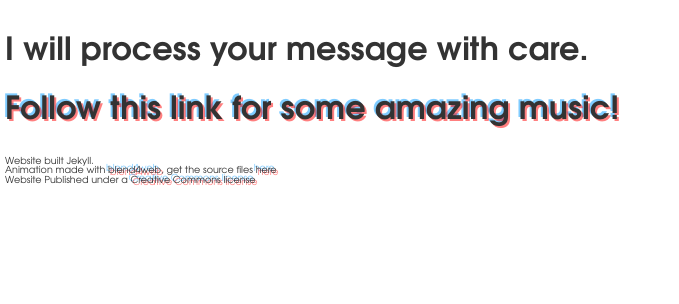
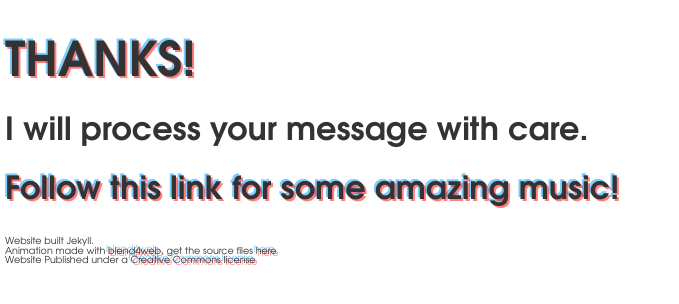
Before and after one commit to Sakrecoer/set.hallstrom, a Jekyll site: the page built from contact-success.html, in a window 1280 px wide, cut to the strip 274-578 px from the top of the page. Shown: the whole strip, without its empty margins (0-679 px from the left). Built offline with Jekyll 4.4.1, drawn with Linux system fonts in a browser that asks for light colours.

Commit message:
Updated 'contact-success.html' via CloudCannon

```diff
--- a/contact-success.html
+++ b/contact-success.html
@@ -8,7 +8,7 @@ sitemap: false
 ---
 
 <div class="column">
-  <h1>{{ page.titel }}</h1>
+  <h1>{{ page.title }}</h1>
   <h2>{{ page.description }}</h2>
   <h2><a href="https://setto.basspistol.com">Follow this link for some amazing music!</a></h2>
 </div>
```
